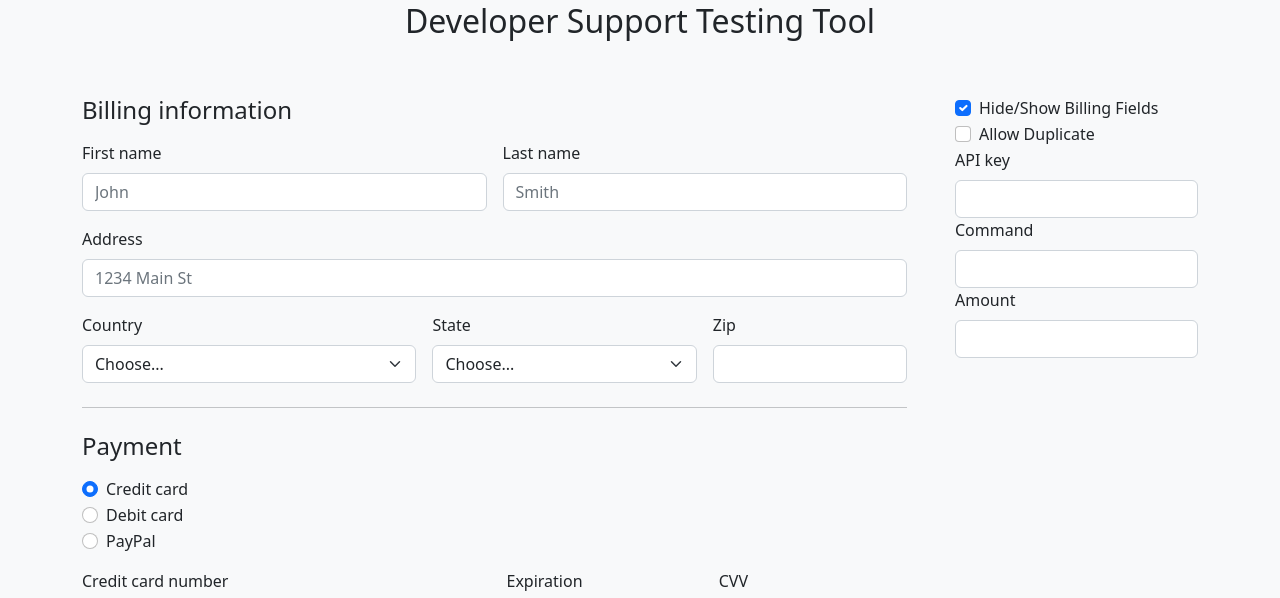
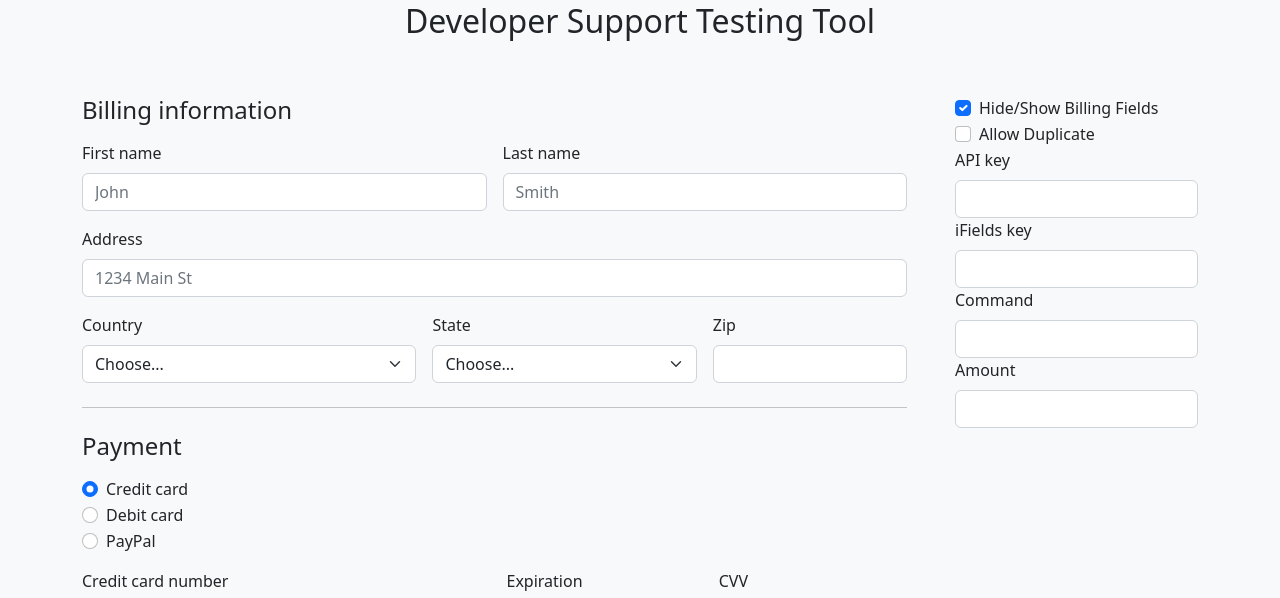
Before and after one commit to Artemis4777/testing-pane, a Flask app: page / in a window 1280 px wide. Shown: the part 94-692 px from the top of the page. Run offline with Flask 2, Linux system fonts and the light colour scheme; some libraries are stand-ins or nearby versions.

Commit message:
Added iFields, but it messed up the look

```diff
--- a/static/app.js
+++ b/static/app.js
@@ -1,24 +1,36 @@
+//JavaScript functions for main page
+
 //base api call
 const form = document.getElementById('paymentform');
 form.addEventListener('submit', (event) => {
     event.preventDefault();
-  console.log(form);
+    const XHR = new XMLHttpRequest();
+    let ifieldsKey = document.getElementById('ifields-key').value;
+    setAccount(ifieldsKey, "NB Everything", "1.0")
+    var submitBtn = document.getElementById('paymentbutton');
+    submitBtn.disabled = true;
+    getTokens(
+        function () {
             const formData = new FormData(form);
-  console.log(formData)
-  const XHR = new XMLHttpRequest();
             XHR.open("POST", "/submit");
             XHR.send(formData);
+        },
+        function () {
+            submitBtn.disabled = false;
+        },
+        30000,
+    );
 })
 
 //hide or show billing
 const billing = document.getElementById('billing');
 const billInfo = document.getElementById('billing info')
-billing.addEventListener("change",  function(){
-  if (billing.checked){
+billing.addEventListener("change", function () {
+    if (billing.checked) {
         console.log("showing")
         billInfo.classList.remove("d-none");
     }
-  else{
+    else {
         billInfo.classList.add("d-none");
     }
 })
--- a/templates/index.html
+++ b/templates/index.html
@@ -2,6 +2,7 @@
 <html lang="en">
 
 <head>
+    <script src="https://cdn.cardknox.com/ifields/2.14.2211.1101/ifields.min.js"></script>
     <meta charset="utf-8">
     <meta name="viewport" content="width=device-width, initial-scale=1">
     <title>Home</title>
@@ -46,6 +47,14 @@
                         <input type="text" class="form-control" id="api-key" name="api-key" required>
                         <div class="invalid-feedback">
                             API key is required
+                        </div>
+                    </div>
+
+                    <div class="col-md-12">
+                        <label for="ifields-key" class="form-label">iFields key</label>
+                        <input type="text" class="form-control" id="ifields-key" name="ifields-key" required>
+                        <div class="invalid-feedback">
+                            iFields key is required
                         </div>
                     </div>
 
@@ -155,11 +164,8 @@
 
                         <div class="col-md-6">
                             <label for="cc-number" class="form-label">Credit card number</label>
-                            <input type="text" class="form-control" id="cc-number" placeholder="4444333322221111"
-                                name="cc-number" required>
-                            <div class="invalid-feedback">
-                                Credit card number is required
-                            </div>
+                            <iframe data-ifields-id="card-number" data-ifields-placeholder="4444333322221111" src="https://cdn.cardknox.com/ifields/2.14.2211.1101/ifield.htm"></iframe>
+                            <input data-ifields-id="card-number-token" type="hidden" name="cc-number" id="cc-number">
                         </div>
 
                         <div class="col-md-3">
@@ -173,10 +179,12 @@
 
                         <div class="col-md-3">
                             <label for="cc-cvv" class="form-label">CVV</label>
-                            <input type="text" class="form-control" id="cc-cvv" placeholder="123" name="cc-cvv">
-                            <div class="invalid-feedback">
-                                Security code required
-                            </div>
+                            <iframe data-ifields-id="cvv" data-ifields-placeholder="123" src="https://cdn.cardknox.com/ifields/2.14.2211.1101/ifield.htm" ></iframe>
+                            <input data-ifields-id="cvv-token" type="hidden" name="cc-cvv" id="cc-cvv">
+                        </div>
+                        <div>
+                            <label id="iFields-Status"></label>
+                            <label data-ifields-id="card-data-error" style="color: red;"></label>
                         </div>
                     </div>
 
```
Lines whose indentation alone changed are shown as unchanged.
